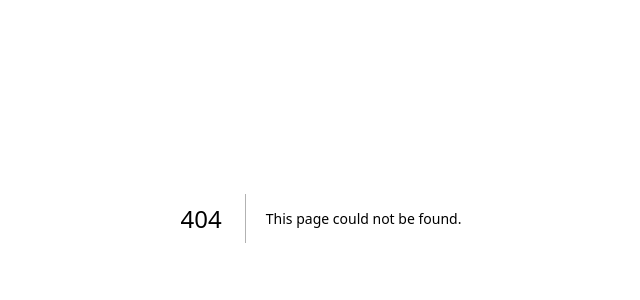
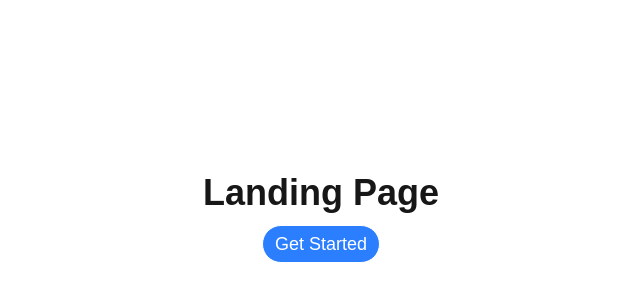
Before and after one commit to emmaagwu/alx-project-0x00-setup, a Next.js app in the folder alx-project-0x00/: page /landing in a window 1280 px wide. Before the commit this address had no page. Shown: the part 182-482 px from the top of the page, without its empty margins (319-959 px from the left). Built offline with nearby package versions, Linux system fonts and the light colour scheme.

Commit message:
Add About and Landing pages components

```diff
--- /dev/null
+++ b/alx-project-0x00/pages/about.tsx
@@ -0,0 +1,12 @@
+const About: React.FC = () => {
+  return (
+    <main className="flex flex-col h-screen justify-center items-center">
+      <h1 className="text-4xl font-semibold">About Page</h1>
+      <button className="border px-3 py-1 text-lg mt-3 bg-blue-500 text-white rounded-full">
+        Learn More
+      </button>
+    </main>
+  );
+}
+
+export default About;
--- /dev/null
+++ b/alx-project-0x00/pages/landing.tsx
@@ -0,0 +1,12 @@
+const Landing: React.FC = () => {
+  return (
+    <main className="flex flex-col h-screen justify-center items-center">
+      <h1 className="text-4xl font-semibold">Landing Page</h1>
+      <button className="border px-3 py-1 text-lg mt-3 bg-blue-500 text-white rounded-full">
+        Get Started
+      </button>
+    </main>
+  );
+}
+
+export default Landing;
```
